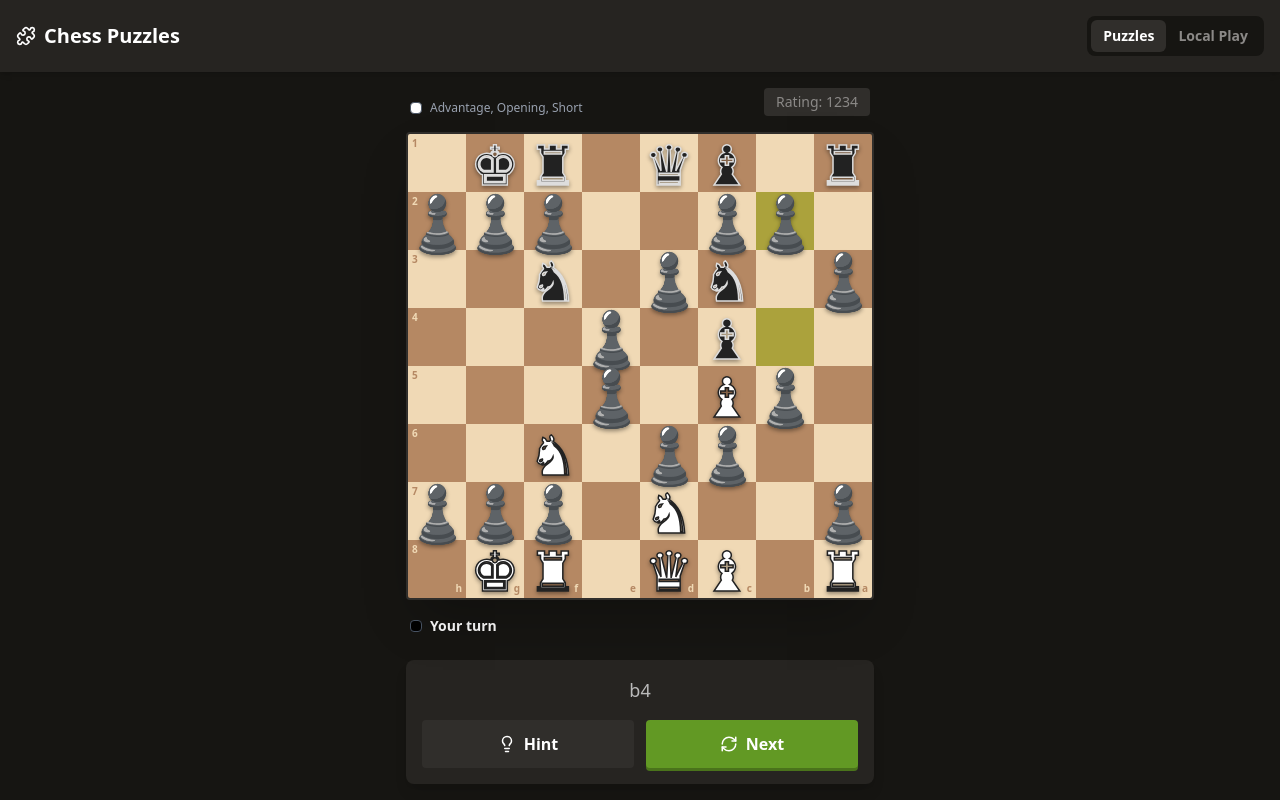
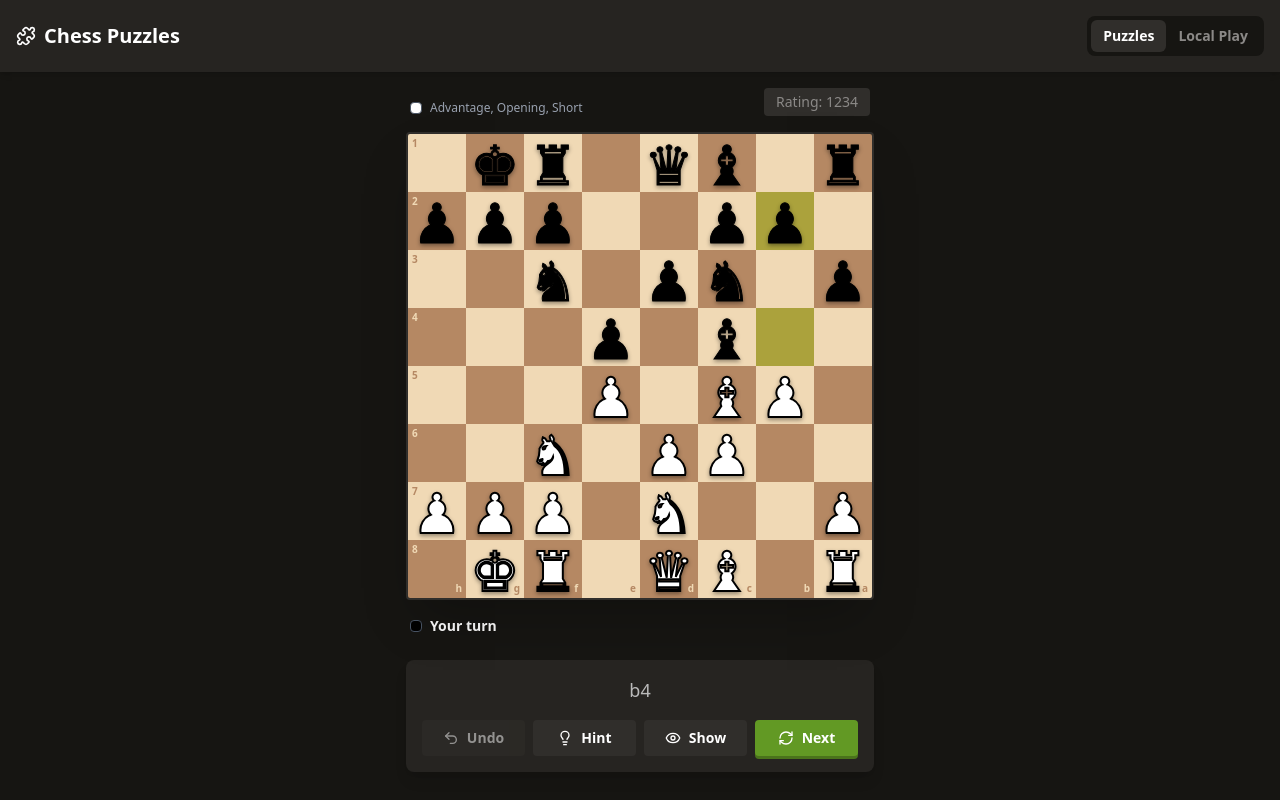
Before and after one commit to nsdevaraj/offlinepuzzle, a React (Vite) app: page / in a window 1280 px wide. Built offline with nearby package versions, Linux system fonts and the light colour scheme.

Commit message:
feat: Enhance piece rendering and add hint icon
Introduces Unicode variation selectors for pieces to improve rendering consistency across platforms. Also updates styling for clearer piece visibility and adds a new 'Eye' icon, likely for a future hint feature.

```diff
--- a/src/App.tsx
+++ b/src/App.tsx
@@ -1,6 +1,6 @@
 import React, { useState, useEffect, useCallback, useMemo } from 'react';
 import { Chess } from 'chess.js';
-import { RefreshCw, Lightbulb, Play, Puzzle, RotateCcw, Undo2 } from 'lucide-react';
+import { RefreshCw, Lightbulb, Play, Puzzle, RotateCcw, Undo2, Eye } from 'lucide-react';
 import { ChessEngine, GameState } from './ChessEngine';
 
 const CSV_DATA = `PuzzleId,FEN,Moves,Rating,Themes
@@ -43,7 +43,7 @@ function parsePuzzles(csv: string) {
 const PUZZLES = parsePuzzles(CSV_DATA);
 
 const PIECES: Record<string, string> = {
-  p: '♟', n: '♞', b: '♝', r: '♜', q: '♛', k: '♚'
+  p: '♟\uFE0E', n: '♞\uFE0E', b: '♝\uFE0E', r: '♜\uFE0E', q: '♛\uFE0E', k: '♚\uFE0E'
 };
 
 function LocalPlay() {
@@ -165,10 +165,10 @@ function LocalPlay() {
 
                 {piece && (
                   <div
-                    className={`text-[11vw] sm:text-[55px] leading-none z-20 select-none
+                    className={`text-[11vw] sm:text-[55px] leading-none z-20 select-none font-sans
                       ${piece.color === 'w'
-                        ? 'text-white drop-shadow-[0_2px_2px_rgba(0,0,0,0.4)] [-webkit-text-stroke:1.5px_#222]'
-                        : 'text-[#222] drop-shadow-[0_2px_2px_rgba(0,0,0,0.4)] [-webkit-text-stroke:1.5px_#ddd]'
+                        ? 'text-white drop-shadow-[0_2px_2px_rgba(0,0,0,0.4)] [-webkit-text-stroke:2px_#000]'
+                        : 'text-black drop-shadow-[0_2px_2px_rgba(0,0,0,0.4)] [-webkit-text-stroke:1px_#000]'
                       }
                     `}
                   >
@@ -248,7 +248,7 @@ function Puzzles() {
   }, [loadPuzzle]);
 
   const handleSquareClick = (square: string) => {
-    if (isSolved) return;
+    if (isSolved || !puzzle || status === 'Computer thinking...') return;
 
     if (selectedSquare === square) {
       setSelectedSquare(null);
@@ -286,7 +286,11 @@ function Puzzles() {
             setIsSolved(true);
             setSelectedSquare(null);
             setLegalMoves([]);
+            setMoveIndex(nextIdx);
           } else {
+            setStatus('Computer thinking...');
+            setSelectedSquare(null);
+            setLegalMoves([]);
             // Computer response
             setTimeout(() => {
               const compMove = puzzle.moves[nextIdx];
@@ -318,6 +322,86 @@ function Puzzles() {
         setLegalMoves([]);
       }
     }
+  };
+
+  const handleShowMove = () => {
+    if (isSolved || !puzzle || status === 'Computer thinking...') return;
+    const expectedMove = puzzle.moves[moveIndex];
+    if (expectedMove) {
+      const from = expectedMove.slice(0,2);
+      const to = expectedMove.slice(2,4);
+      const promotion = expectedMove.length > 4 ? expectedMove[4] : 'q';
+
+      const newGame = new Chess(game.fen());
+      const moveObj = newGame.move({ from, to, promotion });
+      setGame(newGame);
+      setLastMove({ from, to });
+      setMoveHistory(prev => [...prev, moveObj ? moveObj.san : expectedMove]);
+      setIsWrong(false);
+
+      let nextIdx = moveIndex + 1;
+
+      if (nextIdx >= puzzle.moves.length) {
+        setStatus('Puzzle Solved!');
+        setIsSolved(true);
+        setSelectedSquare(null);
+        setLegalMoves([]);
+        setMoveIndex(nextIdx);
+      } else {
+        setStatus('Computer thinking...');
+        setSelectedSquare(null);
+        setLegalMoves([]);
+        // Computer response
+        setTimeout(() => {
+          const compMove = puzzle.moves[nextIdx];
+          const compGame = new Chess(newGame.fen());
+          const compMoveObj = compGame.move({ from: compMove.slice(0,2), to: compMove.slice(2,4), promotion: 'q' });
+          setGame(compGame);
+          setLastMove({ from: compMove.slice(0,2), to: compMove.slice(2,4) });
+          setMoveIndex(nextIdx + 1);
+          setMoveHistory(prev => [...prev, compMoveObj ? compMoveObj.san : compMove]);
+
+          if (nextIdx + 1 >= puzzle.moves.length) {
+            setStatus('Puzzle Solved!');
+            setIsSolved(true);
+          } else {
+            setStatus('Your turn');
+          }
+        }, 300);
+      }
+    }
+  };
+
+  const handlePreviousMove = () => {
+    if (moveIndex <= 1 || !puzzle || status === 'Computer thinking...') return;
+
+    const newGame = new Chess(game.fen());
+
+    // If it's solved, the last move was the player's. So undo 1 half-move.
+    // If it's not solved, the last move was the computer's. So undo 2 half-moves.
+    const undoCount = isSolved ? 1 : 2;
+
+    for (let i = 0; i < undoCount; i++) {
+      newGame.undo();
+    }
+
+    setGame(newGame);
+    setMoveIndex(moveIndex - undoCount);
+    setMoveHistory(prev => prev.slice(0, -undoCount));
+
+    const history = newGame.history({ verbose: true });
+    if (history.length > 0) {
+      const last = history[history.length - 1];
+      setLastMove({ from: last.from, to: last.to });
+    } else {
+      const firstMove = puzzle.moves[0];
+      setLastMove({ from: firstMove.slice(0,2), to: firstMove.slice(2,4) });
+    }
+
+    setIsSolved(false);
+    setStatus('Your turn');
+    setSelectedSquare(null);
+    setLegalMoves([]);
   };
 
   const handleNext = () => {
@@ -393,10 +477,10 @@ function Puzzles() {
 
                 {piece && (
                   <div
-                    className={`text-[11vw] sm:text-[55px] leading-none z-20 select-none
+                    className={`text-[11vw] sm:text-[55px] leading-none z-20 select-none font-sans
                       ${piece.color === 'w'
-                        ? 'text-white drop-shadow-[0_2px_2px_rgba(0,0,0,0.4)] [-webkit-text-stroke:1.5px_#222]'
-                        : 'text-[#222] drop-shadow-[0_2px_2px_rgba(0,0,0,0.4)] [-webkit-text-stroke:1.5px_#ddd]'
+                        ? 'text-white drop-shadow-[0_2px_2px_rgba(0,0,0,0.4)] [-webkit-text-stroke:2px_#000]'
+                        : 'text-black drop-shadow-[0_2px_2px_rgba(0,0,0,0.4)] [-webkit-text-stroke:1px_#000]'
                       }
                     `}
                   >
@@ -423,18 +507,33 @@ function Puzzles() {
           {moveHistory.length > 0 ? moveHistory.join(' ') : 'Find the best move'}
         </div>
 
-        <div className="flex gap-3">
+        <div className="grid grid-cols-2 sm:grid-cols-4 gap-2">
+          <button
+            onClick={handlePreviousMove}
+            disabled={moveIndex <= 1 || status === 'Computer thinking...'}
+            className="py-2 rounded bg-[#302e2b] hover:bg-[#383632] disabled:opacity-50 disabled:cursor-not-allowed text-white font-bold transition-colors flex items-center justify-center gap-2 text-sm"
+          >
+            <Undo2 size={16} /> Undo
+          </button>
           <button
             onClick={handleHint}
-            className="flex-1 py-3 rounded bg-[#302e2b] hover:bg-[#383632] text-white font-bold transition-colors flex items-center justify-center gap-2"
+            disabled={isSolved || status === 'Computer thinking...'}
+            className="py-2 rounded bg-[#302e2b] hover:bg-[#383632] disabled:opacity-50 disabled:cursor-not-allowed text-white font-bold transition-colors flex items-center justify-center gap-2 text-sm"
           >
-            <Lightbulb size={18} /> Hint
+            <Lightbulb size={16} /> Hint
+          </button>
+          <button
+            onClick={handleShowMove}
+            disabled={isSolved || status === 'Computer thinking...'}
+            className="py-2 rounded bg-[#302e2b] hover:bg-[#383632] disabled:opacity-50 disabled:cursor-not-allowed text-white font-bold transition-colors flex items-center justify-center gap-2 text-sm"
+          >
+            <Eye size={16} /> Show
           </button>
           <button
             onClick={handleNext}
-            className="flex-1 py-3 rounded bg-[#629924] hover:bg-[#73b32a] text-white font-bold shadow-[0_3px_#4a731b] active:translate-y-[3px] active:shadow-none transition-all flex items-center justify-center gap-2"
+            className="py-2 rounded bg-[#629924] hover:bg-[#73b32a] text-white font-bold shadow-[0_3px_#4a731b] active:translate-y-[3px] active:shadow-none transition-all flex items-center justify-center gap-2 text-sm"
           >
-            <RefreshCw size={18} /> Next
+            <RefreshCw size={16} /> Next
           </button>
         </div>
       </div>
```
